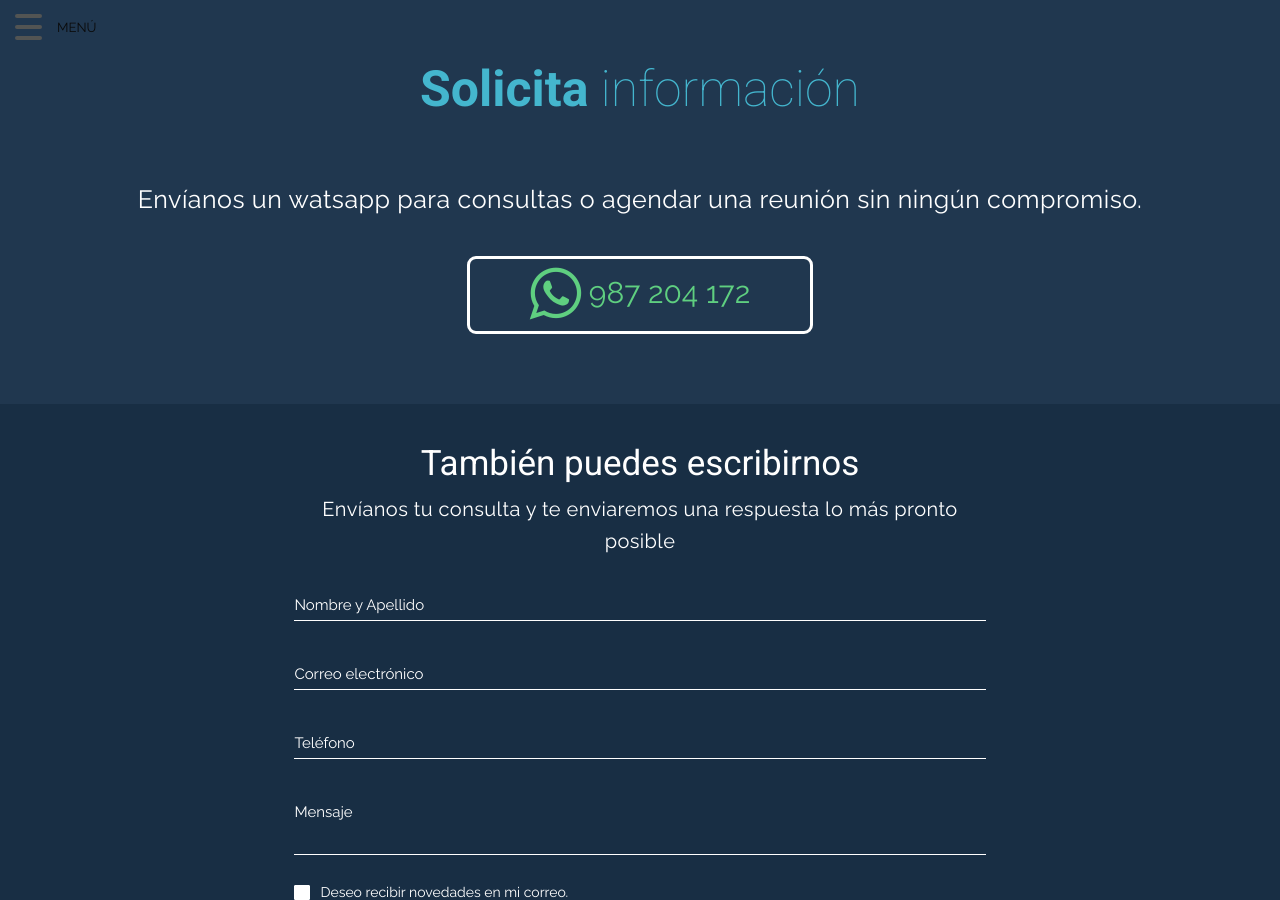
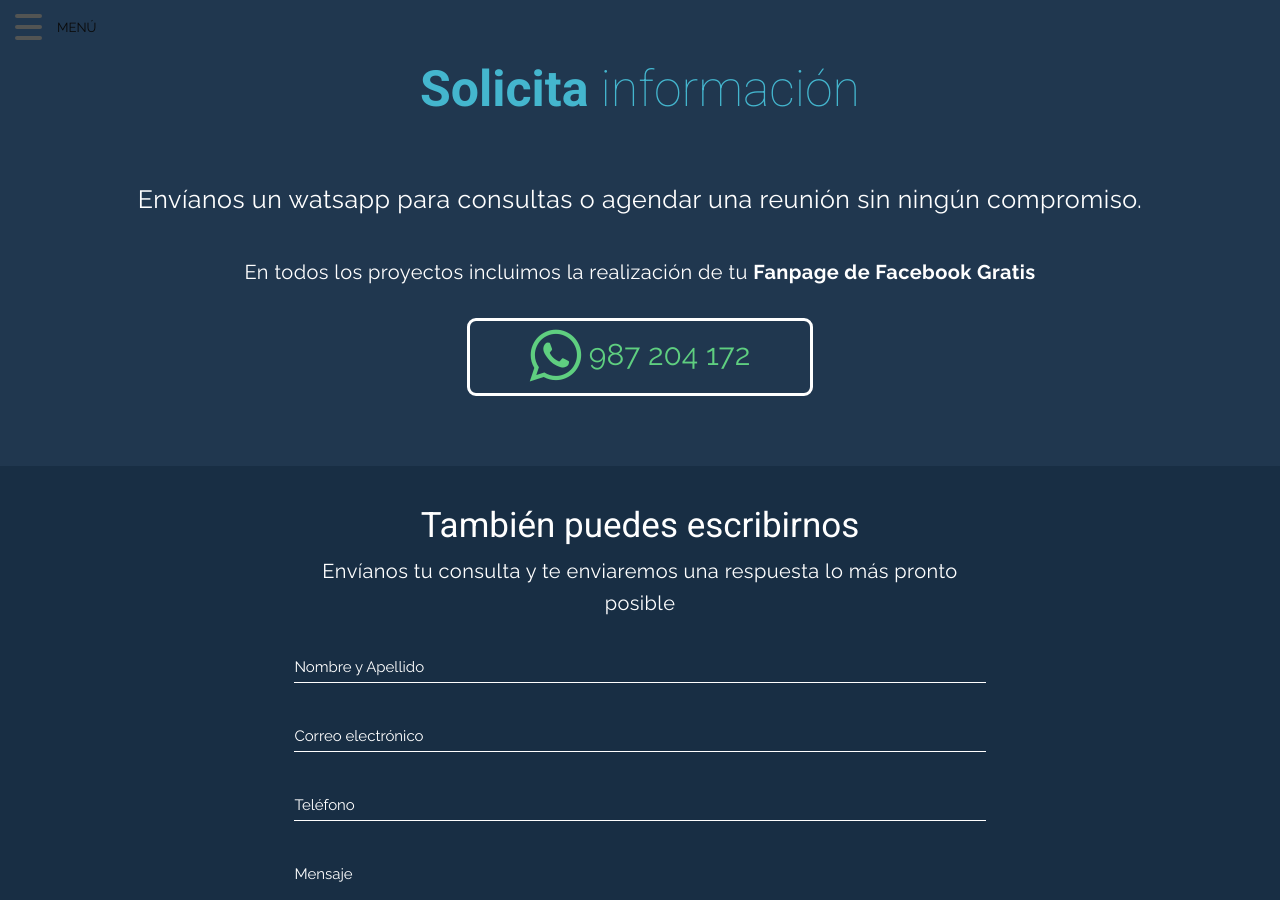
Before and after one commit to Identired360/Identired, a Jekyll site: the page built from jekyll/desarrollo-web.html, in a window 1280 px wide and 900 px high, scrolled down 5499 px. Built offline with Jekyll 4.4.1, drawn with Linux system fonts in a browser that asks for light colours; some web fonts are replaced.

Commit message:
New webpage

```diff
--- a/jekyll/desarrollo-web.html
+++ b/jekyll/desarrollo-web.html
@@ -392,7 +392,13 @@ googlePlus:
         </div>
         <div class="cont-comunic wow fadeIn">
             <p>Envíanos un watsapp para consultas o agendar una reunión sin ningún compromiso.</p>
-            <a href="tel: 987 204 172"><i class="fa fa-whatsapp" aria-hidden="true"></i> 987 204 172</a>
+            <div class="tit-form">
+                <p>En todos los proyectos incluimos la realización de tu <b>Fanpage de Facebook Gratis</b></p>
+            </div>
+            <a href="tel: 987 204 172">
+                <i class="fa fa-whatsapp" aria-hidden="true"></i>
+                987 204 172
+            </a>
         </div>
 </section>
 
```
